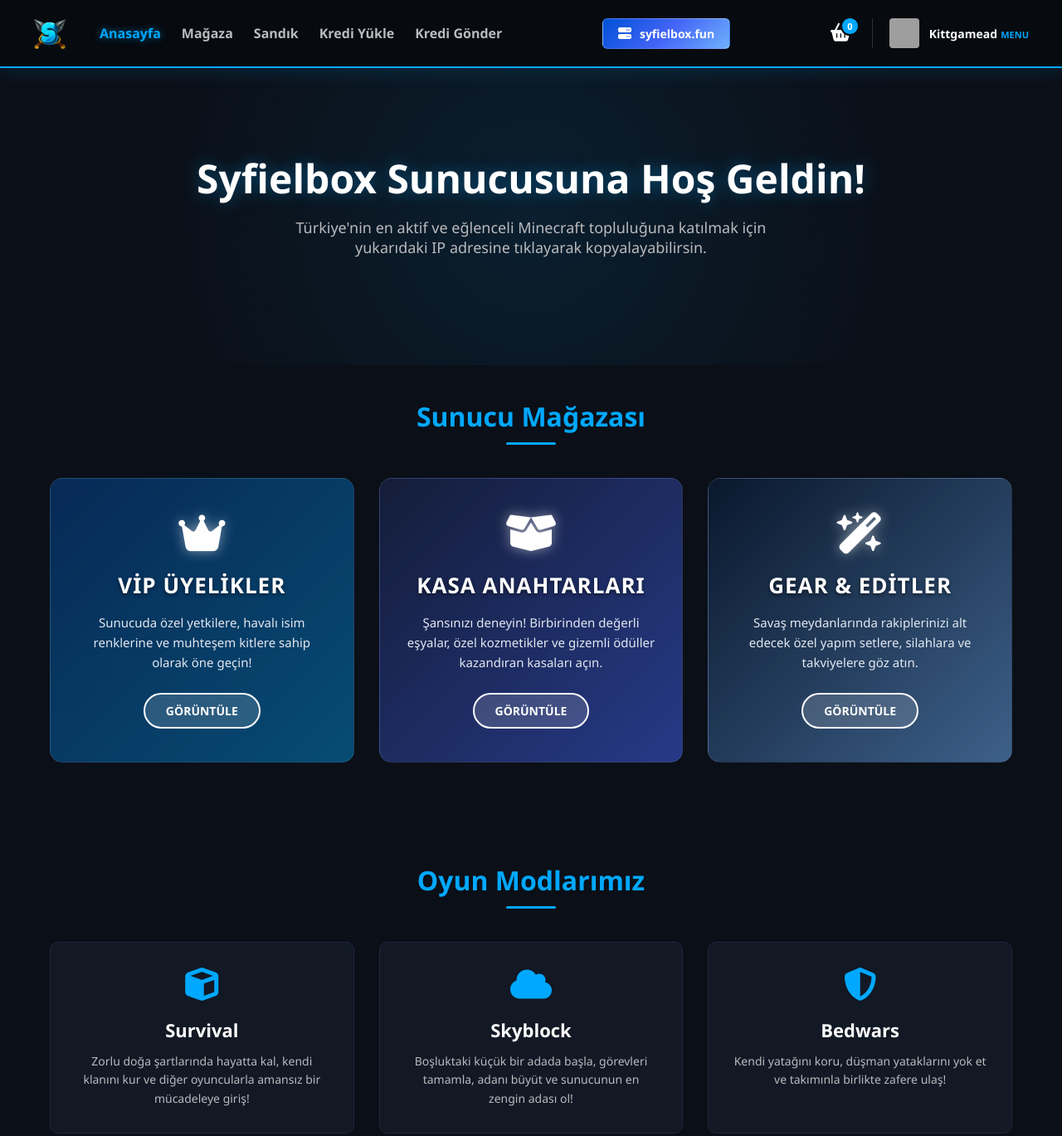
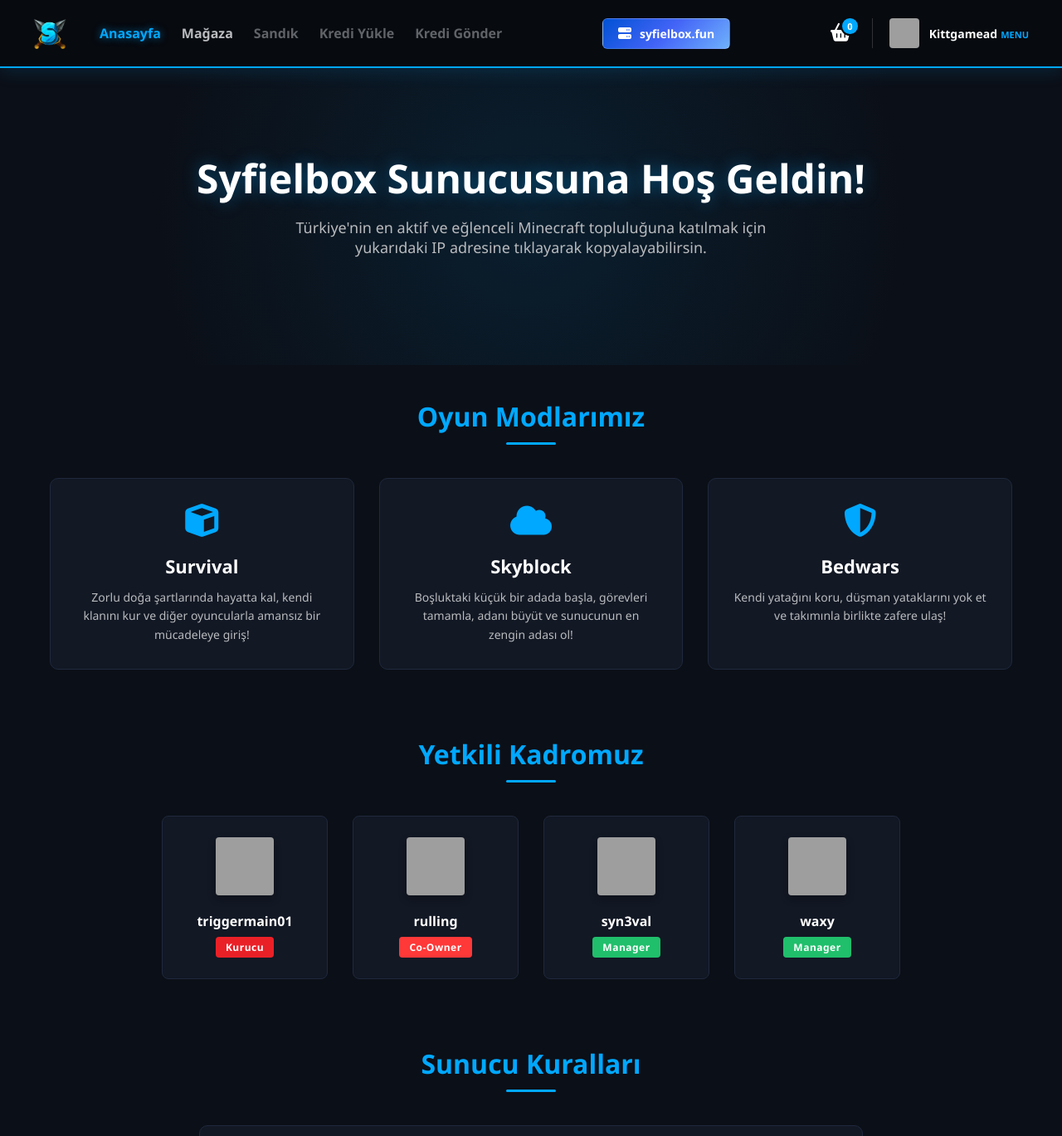
Before and after one commit to kittgameadw-sketch/syfielbox.fun.github.oi, a plain HTML site: page index.html in a window 1280 px wide. Shown: the top 1369 px of the page at 83% size. Drawn offline with Linux system fonts and the light colour scheme; grey boxes are pictures that could not be loaded.

Commit message:
Update index.html

```diff
--- a/index.html
+++ b/index.html
@@ -62,6 +62,7 @@
             font-size: 16px;
             font-weight: 600;
             transition: color 0.3s ease;
+            cursor: pointer;
         }
 
         .nav-item a:hover, .nav-item.active a {
@@ -91,15 +92,17 @@
             font-size: 14px;
         }
 
+        /* Sağ Taraf: Sepet ve Profil (Tıklanamaz Yapıldı) */
         .nav-right {
             display: flex;
             align-items: center;
             gap: 25px;
+            pointer-events: none; /* Tıklamaları tamamen engeller */
+            user-select: none;
         }
 
         .cart-box {
             position: relative;
-            cursor: pointer;
         }
 
         .cart-box i {
@@ -192,7 +195,16 @@
             border-radius: 2px;
         }
 
-        /* 👑 ÖZEL KATEGORİLER ALANI (YENİ) 👑 */
+        /* Sayfa Bölümleri Kontrolü */
+        .page-section {
+            display: none; /* Varsayılan olarak bölümleri gizler */
+        }
+
+        .page-section.active-page {
+            display: block; /* Sadece aktif olan sayfayı gösterir */
+        }
+
+        /* 🛍️ MAĞAZA KATEGORİLERİ 🛍️ */
         .category-grid {
             display: grid;
             grid-template-columns: repeat(auto-fit, minmax(300px, 1fr));
@@ -211,20 +223,10 @@
             transition: transform 0.4s cubic-bezier(0.175, 0.885, 0.32, 1.275), box-shadow 0.4s ease, border-color 0.4s ease;
         }
 
-        /* Her Kategorinin Kendine Özel Geçişli (Gradient) Arka Planı */
-        .cat-vip {
-            background: linear-gradient(135deg, rgba(7, 48, 102, 0.8), rgba(0, 168, 255, 0.4));
-        }
+        .cat-vip { background: linear-gradient(135deg, rgba(7, 48, 102, 0.8), rgba(0, 168, 255, 0.4)); }
+        .cat-kasa { background: linear-gradient(135deg, rgba(21, 31, 61, 0.9), rgba(67, 100, 247, 0.5)); }
+        .cat-gear { background: linear-gradient(135deg, rgba(10, 25, 47, 0.9), rgba(111, 177, 252, 0.5)); }
 
-        .cat-kasa {
-            background: linear-gradient(135deg, rgba(21, 31, 61, 0.9), rgba(67, 100, 247, 0.5));
-        }
-
-        .cat-gear {
-            background: linear-gradient(135deg, rgba(10, 25, 47, 0.9), rgba(111, 177, 252, 0.5));
-        }
-
-        /* Kartların Üzerine Gelince Oluşan Parlama Efektleri */
         .category-card:hover {
             transform: translateY(-10px);
             border-color: #00a8ff;
@@ -306,16 +308,8 @@
             margin-bottom: 20px;
         }
 
-        .mode-card h3 {
-            font-size: 22px;
-            margin-bottom: 12px;
-        }
-
-        .mode-card p {
-            color: #b9bbbe;
-            font-size: 14px;
-            line-height: 1.6;
-        }
+        .mode-card h3 { font-size: 22px; margin-bottom: 12px; }
+        .mode-card p { color: #b9bbbe; font-size: 14px; line-height: 1.6; }
 
         /* Yetkili Kadrosu Bölümü */
         .team-grid {
@@ -365,9 +359,8 @@
         }
 
         .role-kurucu { background-color: #ea2027; color: #fff; }
-        .role-admin { background-color: #f79f1f; color: #fff; }
-        .role-mod { background-color: #20bf6b; color: #fff; }
-        .role-rehber { background-color: #00a8ff; color: #fff; }
+        .role-owner { background-color: #ff3838; color: #fff; }
+        .role-manager { background-color: #20bf6b; color: #fff; }
 
         /* Kurallar Bölümü */
         .rules-list {
@@ -387,9 +380,7 @@
             border-bottom: 1px solid #1f293d;
         }
 
-        .rule-item:last-child {
-            border-bottom: none;
-        }
+        .rule-item:last-child { border-bottom: none; }
 
         .rule-number {
             background-color: #00a8ff;
@@ -405,15 +396,8 @@
             font-size: 14px;
         }
 
-        .rule-text h4 {
-            font-size: 16px;
-            margin-bottom: 4px;
-        }
-
-        .rule-text p {
-            color: #b9bbbe;
-            font-size: 14px;
-        }
+        .rule-text h4 { font-size: 16px; margin-bottom: 4px; }
+        .rule-text p { color: #b9bbbe; font-size: 14px; }
 
         /* Footer */
         footer {
@@ -434,11 +418,11 @@
         <div class="nav-left">
             <img src="logo.png" alt="Syfielbox Logo" class="logo">
             <ul class="nav-menu">
-                <li class="nav-item active"><a href="#">Anasayfa</a></li>
-                <li class="nav-item"><a href="#">Mağaza</a></li>
-                <li class="nav-item"><a href="#">Sandık</a></li>
-                <li class="nav-item"><a href="#">Kredi Yükle</a></li>
-                <li class="nav-item"><a href="#">Kredi Gönder</a></li>
+                <li class="nav-item active" id="menu-anasayfa"><a onclick="showPage('anasayfa')">Anasayfa</a></li>
+                <li class="nav-item" id="menu-magaza"><a onclick="showPage('magaza')">Mağaza</a></li>
+                <li class="nav-item"><a style="opacity: 0.5; cursor: not-allowed;">Sandık</a></li>
+                <li class="nav-item"><a style="opacity: 0.5; cursor: not-allowed;">Kredi Yükle</a></li>
+                <li class="nav-item"><a style="opacity: 0.5; cursor: not-allowed;">Kredi Gönder</a></li>
             </ul>
         </div>
 
@@ -447,6 +431,7 @@
             <span class="ip-text" id="ipAddress">syfielbox.fun</span>
         </div>
 
+        <!-- Sağ Taraf (Tıklanamaz Alan) -->
         <div class="nav-right">
             <div class="cart-box">
                 <i class="fa-solid fa-shopping-basket"></i>
@@ -462,44 +447,15 @@
         </div>
     </nav>
 
-    <!-- Giriş Alanı -->
+    <!-- Giriş Alanı (Hero) -->
     <section class="hero">
         <h1>Syfielbox Sunucusuna Hoş Geldin!</h1>
         <p>Türkiye'nin en aktif ve eğlenceli Minecraft topluluğuna katılmak için yukarıdaki IP adresine tıklayarak kopyalayabilirsin.</p>
     </section>
 
-    <!-- 🛍️ MAĞAZA KATEGORİLERİ BÖLÜMÜ (YENİ) 🛍️ -->
-    <section class="container">
-        <h2 class="section-title">Sunucu Mağazası</h2>
-        <div class="category-grid">
 
-            <!-- VİP Kutusu -->
-            <div class="category-card cat-vip">
-                <i class="fa-solid fa-crown"></i>
-                <h3>VİP Üyelikler</h3>
-                <p>Sunucuda özel yetkilere, havalı isim renklerine ve muhteşem kitlere sahip olarak öne geçin!</p>
-                <button class="category-btn">Görüntüle</button>
-            </div>
-
-            <!-- Kasa Kutusu -->
-            <div class="category-card cat-kasa">
-                <i class="fa-solid fa-box-open"></i>
-                <h3>Kasa Anahtarları</h3>
-                <p>Şansınızı deneyin! Birbirinden değerli eşyalar, özel kozmetikler ve gizemli ödüller kazandıran kasaları açın.</p>
-                <button class="category-btn">Görüntüle</button>
-            </div>
-
-            <!-- Gear Kutusu -->
-            <div class="category-card cat-gear">
-                <i class="fa-solid fa-wand-magic-sparkles"></i>
-                <h3>Gear & Editler</h3>
-                <p>Savaş meydanlarında rakiplerinizi alt edecek özel yapım setlere, silahlara ve takviyelere göz atın.</p>
-                <button class="category-btn">Görüntüle</button>
-            </div>
-
-        </div>
-    </section>
-
+    <!-- ================= ANASAYFA İÇERİĞİ ================= -->
+    <div id="page-anasayfa" class="page-section active-page">
         <!-- Oyun Modları -->
         <section class="container">
             <h2 class="section-title">Oyun Modlarımız</h2>
@@ -527,29 +483,24 @@
             <h2 class="section-title">Yetkili Kadromuz</h2>
             <div class="team-grid">
                 <div class="team-card">
-                <img src="https://mc-heads.net/avatar/Kittgamead" alt="Kittgamead" class="team-avatar">
-                <div class="team-name">Kittgamead</div>
+                    <img src="https://mc-heads.net/avatar/triggermain01" alt="triggermain01" class="team-avatar">
+                    <div class="team-name">triggermain01</div>
                     <span class="team-role role-kurucu">Kurucu</span>
                 </div>
                 <div class="team-card">
-                <img src="https://mc-heads.net/avatar/triggermain" alt="triggermain" class="team-avatar">
-                <div class="team-name">triggermain</div>
-                <span class="team-role role-admin">Admin</span>
+                    <img src="https://mc-heads.net/avatar/rulling" alt="rulling" class="team-avatar">
+                    <div class="team-name">rulling</div>
+                    <span class="team-role role-owner">Co-Owner</span>
                 </div>
                 <div class="team-card">
                     <img src="https://mc-heads.net/avatar/syn3val" alt="syn3val" class="team-avatar">
                     <div class="team-name">syn3val</div>
-                <span class="team-role role-mod">Moderatör</span>
+                    <span class="team-role role-manager">Manager</span>
                 </div>
                 <div class="team-card">
                     <img src="https://mc-heads.net/avatar/waxy" alt="waxy" class="team-avatar">
                     <div class="team-name">waxy</div>
-                <span class="team-role role-mod">Moderatör</span>
-            </div>
-            <div class="team-card">
-                <img src="https://mc-heads.net/avatar/rulling" alt="rulling" class="team-avatar">
-                <div class="team-name">rulling</div>
-                <span class="team-role role-rehber">Rehber</span>
+                    <span class="team-role role-manager">Manager</span>
                 </div>
             </div>
         </section>
@@ -581,13 +532,70 @@
                 </div>
             </div>
         </section>
+    </div>
+
+
+    <!-- ================= MAĞAZA İÇERİĞİ (Sadece Kategoriler) ================= -->
+    <div id="page-magaza" class="page-section">
+        <section class="container">
+            <h2 class="section-title">Sunucu Mağazası</h2>
+            <div class="category-grid">
+
+                <!-- VİP Kutusu -->
+                <div class="category-card cat-vip">
+                    <i class="fa-solid fa-crown"></i>
+                    <h3>VİP Üyelikler</h3>
+                    <p>Sunucuda özel yetkilere, havalı isim renklerine ve muhteşem kitlere sahip olarak öne geçin!</p>
+                    <button class="category-btn">Görüntüle</button>
+                </div>
+
+                <!-- Kasa Kutusu -->
+                <div class="category-card cat-kasa">
+                    <i class="fa-solid fa-box-open"></i>
+                    <h3>Kasa Anahtarları</h3>
+                    <p>Şansınızı deneyin! Birbirinden değerli eşyalar, özel kozmetikler ve gizemli ödüller kazandıran kasaları açın.</p>
+                    <button class="category-btn">Görüntüle</button>
+                </div>
+
+                <!-- Gear Kutusu -->
+                <div class="category-card cat-gear">
+                    <i class="fa-solid fa-wand-magic-sparkles"></i>
+                    <h3>Gear & Editler</h3>
+                    <p>Savaş meydanlarında rakiplerinizi alt edecek özel yapım setlere, silahlara ve takviyelere göz atın.</p>
+                    <button class="category-btn">Görüntüle</button>
+                </div>
+
+            </div>
+        </section>
+    </div>
+
 
     <!-- Footer -->
     <footer>
         &copy; 2026 Syfielbox. Tüm Hakları Saklıdır. Bu sitenin Mojang veya Microsoft ile bir bağı yoktur.
     </footer>
 
+    <!-- Sayfa Yönetim ve Kopyalama Scripti -->
     <script>
+        function showPage(pageName) {
+            // Tüm sayfaları gizle
+            document.getElementById('page-anasayfa').classList.remove('active-page');
+            document.getElementById('page-magaza').classList.remove('active-page');
+
+            // Menü aktiflik durumlarını temizle
+            document.getElementById('menu-anasayfa').classList.remove('active');
+            document.getElementById('menu-magaza').classList.remove('active');
+
+            // İstenen sayfayı aç ve menüyü yakla
+            if(pageName === 'anasayfa') {
+                document.getElementById('page-anasayfa').classList.add('active-page');
+                document.getElementById('menu-anasayfa').classList.add('active');
+            } else if(pageName === 'magaza') {
+                document.getElementById('page-magaza').classList.add('active-page');
+                document.getElementById('menu-magaza').classList.add('active');
+            }
+        }
+
         function copyIP() {
             const ipText = document.getElementById("ipAddress").innerText;
             navigator.clipboard.writeText(ipText).then(() => {
```
Lines whose indentation alone changed are shown as unchanged.
